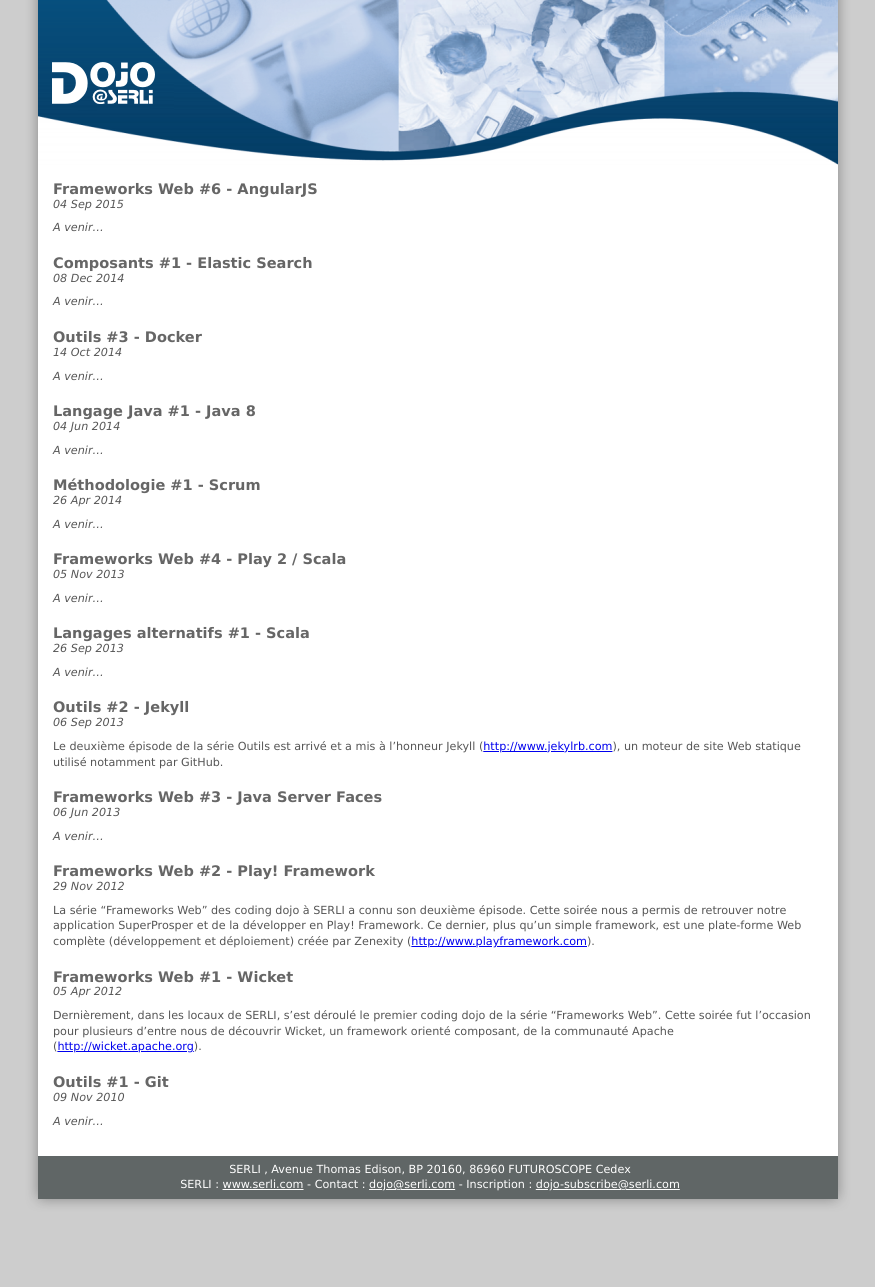
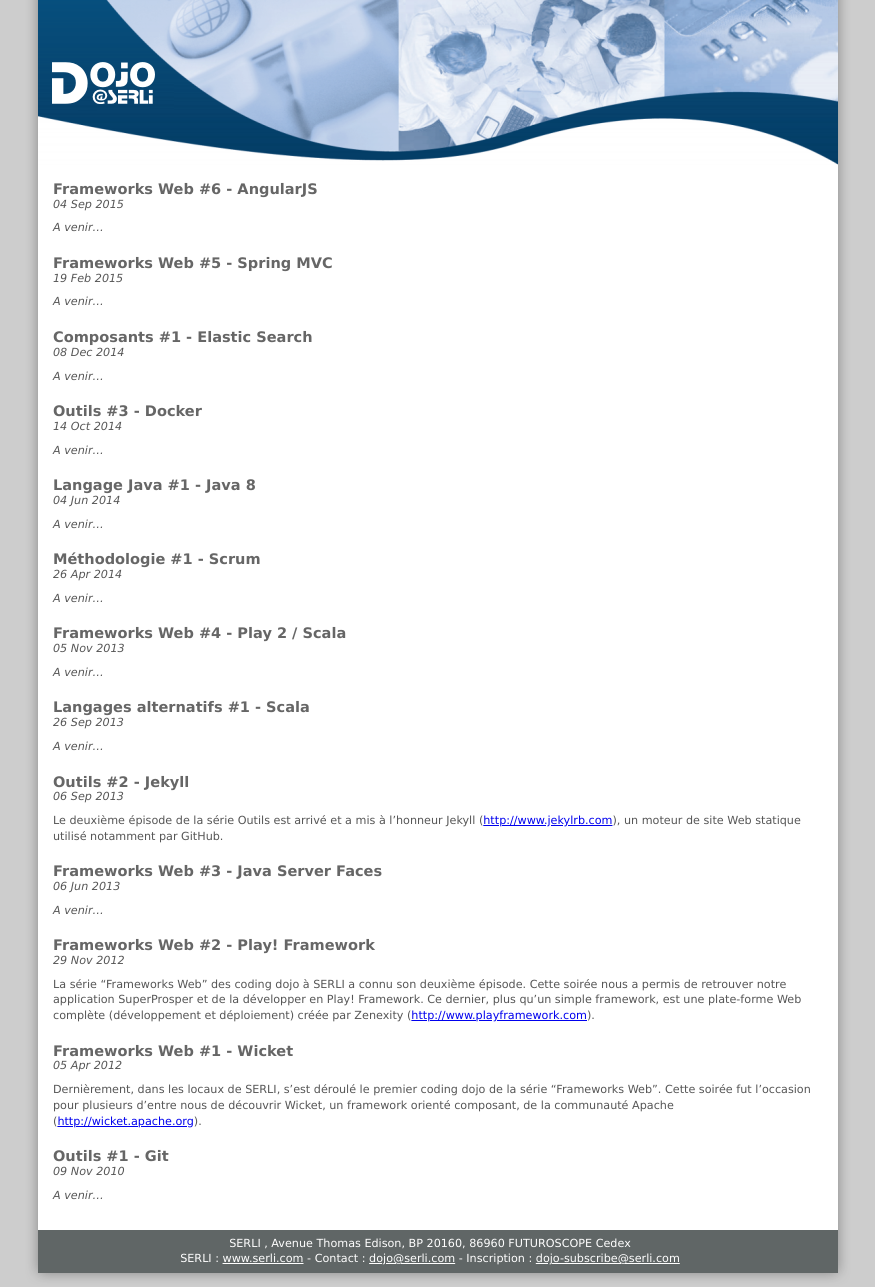
Before and after one commit to SerliDojo/serlidojo.github.io, a Jekyll site: the page built from index.html, in a window 1280 px wide. Shown: the whole page, without its empty margins (202-1077 px from the left). Built offline with Jekyll 4.4.1, drawn with Linux system fonts in a browser that asks for light colours; Markdown is read by kramdown in place of the engine named in the settings; a file with an impossible date is left out; before the commit the page ends 1213 px from its top, so only the background shows below that.

Commit message:
Dojo Spring MVC

```diff
--- a/_posts/2015-02-19-frameworks-web-5-spring-mvc.markdown
+++ b/_posts/2015-02-19-frameworks-web-5-spring-mvc.markdown
@@ -1,7 +1,7 @@
 ---
 layout: post
 title:  "Frameworks Web #5 - Spring MVC"
-date:   2015-19-02 18:30:00
+date:   2015-02-19 18:30:00
 comments: true
 ---
 
```
